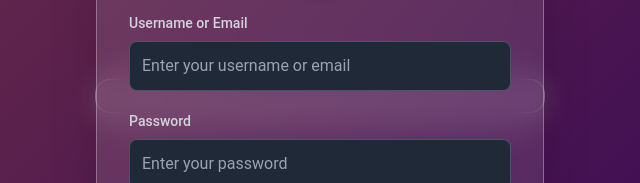
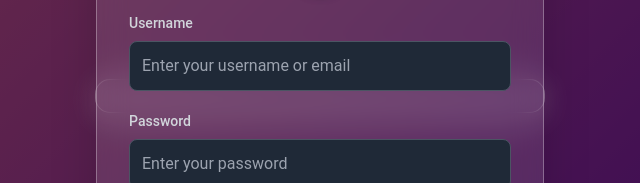
Before and after one commit to banichatgpt/bot, a plain HTML site: page login.html in a window 1280 px wide. Shown: the part 304-487 px from the top of the page, 320-960 px from the left. Drawn offline with nearby package versions, Linux system fonts and the light colour scheme.

Commit message:
Update login.html

```diff
--- a/login.html
+++ b/login.html
@@ -3,7 +3,7 @@
 <head>
     <meta charset="UTF-8">
     <meta name="viewport" content="width=device-width, initial-scale=1.0">
-    <title>Login - Bani Chatbot</title>
+    <title>Login - Siya Chatbot</title>
     <script src="https://cdn.tailwindcss.com"></script>
     <style>
         body {
@@ -152,7 +152,7 @@
         <form id="login-form" class="space-y-5">
             <!-- Username/Email -->
             <div>
-                <label for="username" class="block text-sm font-medium text-gray-300 mb-2">Username or Email</label>
+                <label for="username" class="block text-sm font-medium text-gray-300 mb-2">Username</label>
                 <input
                     type="text"
                     id="username"
```
